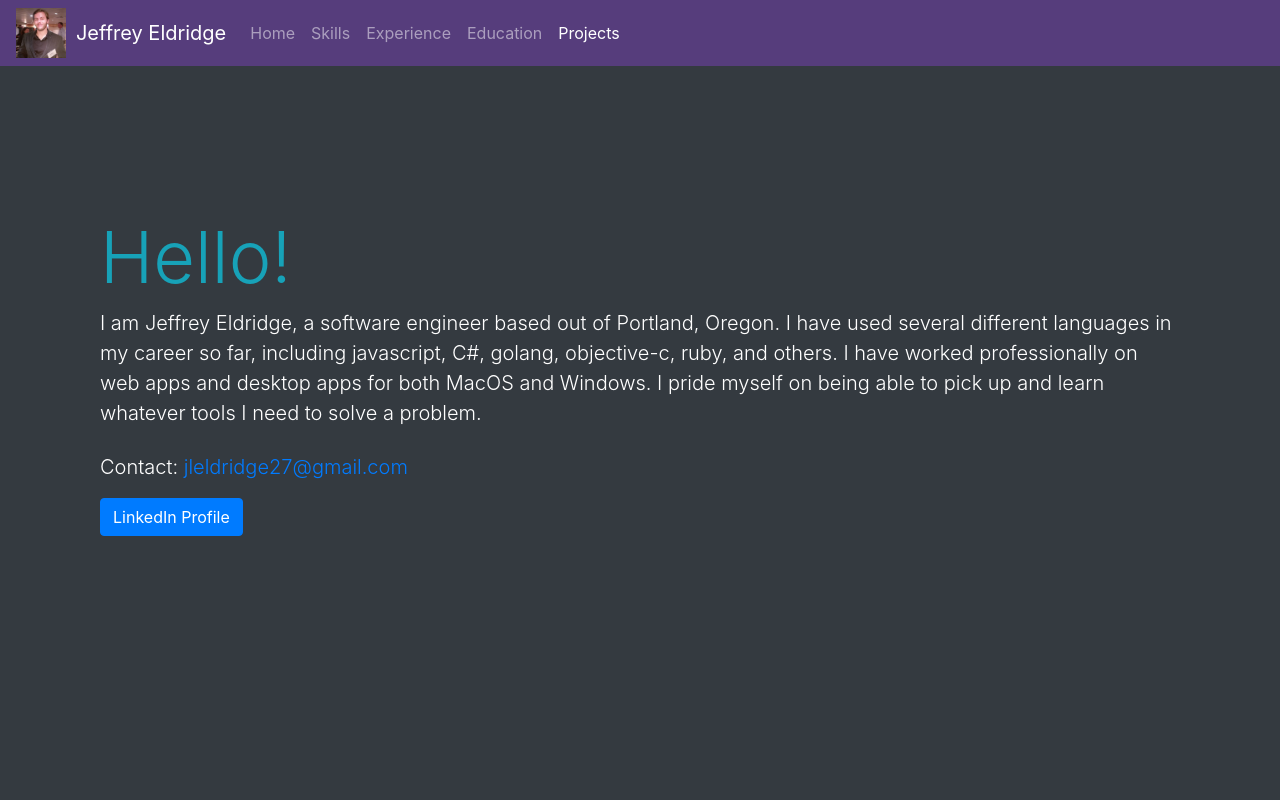
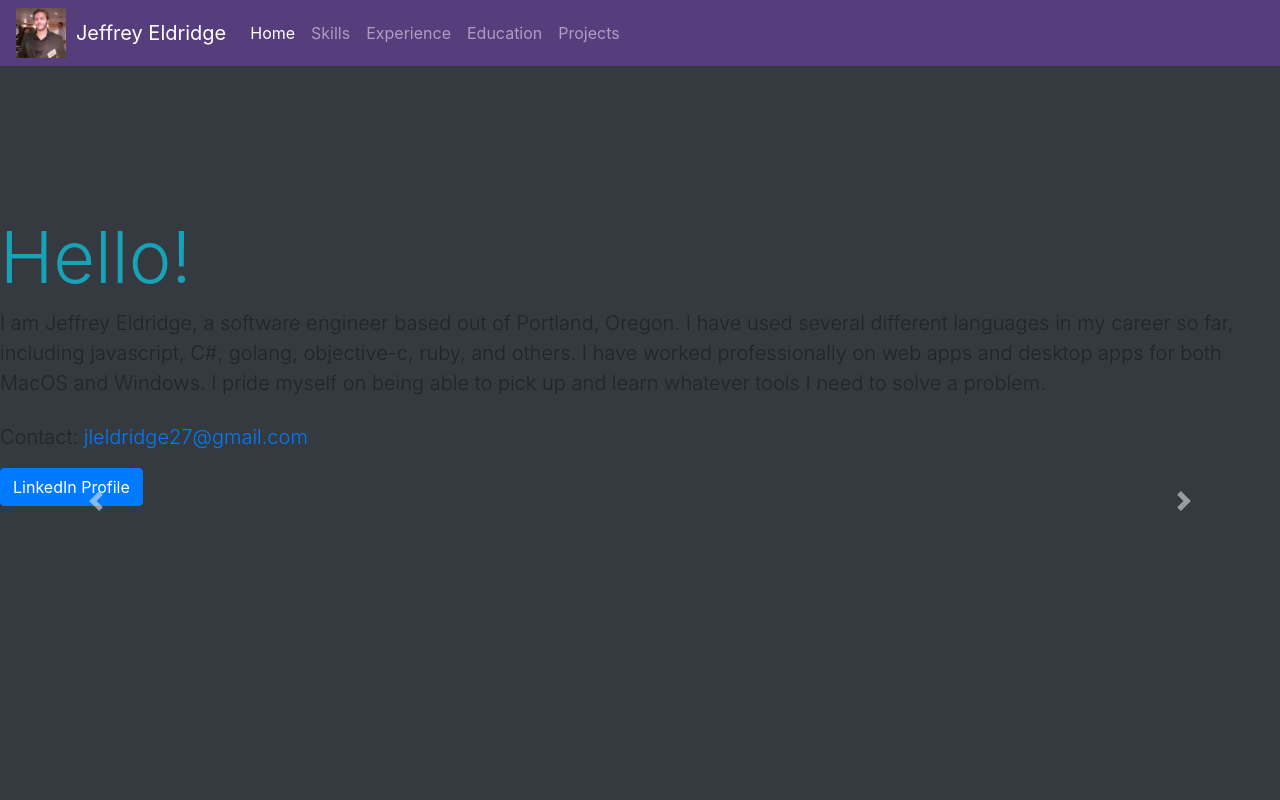
Before and after one commit to jleldridge/personal-website-ui, a React (Create React App) app: page / in a window 1280 px wide. Shown: the top 800 px of the page. Built offline with nearby package versions, Linux system fonts and the light colour scheme.

Commit message:
wip using carousel instead of long body.

```diff
--- a/src/App.js
+++ b/src/App.js
@@ -1,28 +1,39 @@
-import React, { Component } from 'react';
-import $ from 'jquery';
+import React, { Component } from "react";
+import $ from "jquery";
 
-import SmoothScrollAnchor from './components/SmoothScrollAnchor';
+import SmoothScrollAnchor from "./components/SmoothScrollAnchor";
 
-import myPicture from './assets/me.jpg';
-import Home from './pages/Home';
-import Skills from './pages/Skills';
-import Experience from './pages/Experience';
-import Education from './pages/Education';
-import Projects from './pages/Projects';
+import myPicture from "./assets/me.jpg";
+import Home from "./pages/Home";
+import Skills from "./pages/Skills";
+import Experience from "./pages/Experience";
+import Education from "./pages/Education";
+import Projects from "./pages/Projects";
 
 function hashChange(e) {
   e.preventDefault();
   var hash = window.location.hash;
   if (!hash) hash = "#home";
-  var offset = $(hash).offset();
+  const carousel = $("#parentCarousel");
+  switch (hash) {
+    case "#home":
+      carousel.carousel(0);
+      break;
+    case "#skills":
+      carousel.carousel(1);
+      break;
+  }
+  // var offset = $(hash).offset();
 
-  if (offset) {
-    $('html, body').animate({
-      scrollTop: $(hash).offset().top
-    },
-    300,
-    function(){});
-  }
+  // if (offset) {
+  //   $("html, body").animate(
+  //     {
+  //       scrollTop: $(hash).offset().top
+  //     },
+  //     300,
+  //     function() {}
+  //   );
+  // }
 }
 window.onhashchange = hashChange;
 
@@ -30,31 +41,120 @@ class App extends Component {
   render() {
     return (
       <div className="bg-dark">
-        <nav id="top-navbar" className="navbar navbar-expand-lg navbar-dark fixed-top" style={{backgroundColor: "#563D7C"}}>
-          <img style={{height:'50px', float:'left', marginRight:'10px'}} src={myPicture} alt="logo" />
+        <nav
+          id="top-navbar"
+          className="navbar navbar-expand-lg navbar-dark fixed-top"
+          style={{ backgroundColor: "#563D7C" }}
+        >
+          <img
+            style={{ height: "50px", float: "left", marginRight: "10px" }}
+            src={myPicture}
+            alt="logo"
+          />
           <div className="navbar-brand">Jeffrey Eldridge</div>
 
-          <button className="navbar-toggler" type="button" data-toggle="collapse" data-target="#navlist" aria-controls="navlist" aria-expanded="false" aria-label="Toggle navigation">
+          <button
+            className="navbar-toggler"
+            type="button"
+            data-toggle="collapse"
+            data-target="#navlist"
+            aria-controls="navlist"
+            aria-expanded="false"
+            aria-label="Toggle navigation"
+          >
             <span className="navbar-toggler-icon"></span>
           </button>
 
           <div id="navlist" className="collapse navbar-collapse">
             <div className="navbar-nav">
-              <SmoothScrollAnchor className="nav-item nav-link" href="#home">Home</SmoothScrollAnchor>
-              <SmoothScrollAnchor className="nav-item nav-link" href="#skills">Skills</SmoothScrollAnchor>
-              <SmoothScrollAnchor className="nav-item nav-link" href="#experience">Experience</SmoothScrollAnchor>
-              <SmoothScrollAnchor className="nav-item nav-link" href="#education">Education</SmoothScrollAnchor>
-              <SmoothScrollAnchor className="nav-item nav-link" href="#projects">Projects</SmoothScrollAnchor>
+              <SmoothScrollAnchor className="nav-item nav-link" href="#home">
+                Home
+              </SmoothScrollAnchor>
+              <SmoothScrollAnchor className="nav-item nav-link" href="#skills">
+                Skills
+              </SmoothScrollAnchor>
+              <SmoothScrollAnchor
+                className="nav-item nav-link"
+                href="#experience"
+              >
+                Experience
+              </SmoothScrollAnchor>
+              <SmoothScrollAnchor
+                className="nav-item nav-link"
+                href="#education"
+              >
+                Education
+              </SmoothScrollAnchor>
+              <SmoothScrollAnchor
+                className="nav-item nav-link"
+                href="#projects"
+              >
+                Projects
+              </SmoothScrollAnchor>
             </div>
           </div>
-
         </nav>
-        <div className="container bg-dark text-white" style={{paddingTop:"75px"}}>
-          <div style={{paddingBottom: "400px", paddingTop: "75px"}} id="home" className="container-fluid"><Home /></div>
-          <div style={{paddingBottom: "400px", paddingTop: "75px"}} id="skills" className="container-fluid"><Skills /></div>
-          <div style={{paddingBottom: "400px", paddingTop: "75px"}} id="experience" className="container-fluid"><Experience /></div>
-          <div style={{paddingBottom: "400px", paddingTop: "75px"}} id="education" className="container-fluid"><Education /></div>
-          <div style={{paddingBottom: "200px", paddingTop: "75px"}} id="projects" className="container-fluid"><Projects /></div>
+        <div
+          className="carousel slide"
+          style={{ paddingTop: "75px" }}
+          data-interval={false}
+          id="parentCarousel"
+        >
+          <div className="carousel-inner">
+            <div
+              style={{ paddingBottom: "400px", paddingTop: "75px" }}
+              id="home"
+              className="carousel-item active"
+            >
+              <Home />
+            </div>
+            <div
+              style={{ paddingBottom: "400px", paddingTop: "75px" }}
+              id="skills"
+              className="carousel-item"
+            >
+              <Skills />
+            </div>
+            <div
+              style={{ paddingBottom: "400px", paddingTop: "75px" }}
+              id="experience"
+              className="carousel-item"
+            >
+              <Experience />
+            </div>
+            <div
+              style={{ paddingBottom: "400px", paddingTop: "75px" }}
+              id="education"
+              className="carousel-item"
+            >
+              <Education />
+            </div>
+            <div
+              style={{ paddingBottom: "200px", paddingTop: "75px" }}
+              id="projects"
+              className="carousel-item"
+            >
+              <Projects />
+            </div>
+          </div>
+          <a
+            class="carousel-control-prev"
+            href="#parentCarousel"
+            role="button"
+            data-slide="prev"
+          >
+            <span class="carousel-control-prev-icon" aria-hidden="true"></span>
+            <span class="sr-only">Previous</span>
+          </a>
+          <a
+            class="carousel-control-next"
+            href="#parentCarousel"
+            role="button"
+            data-slide="next"
+          >
+            <span class="carousel-control-next-icon" aria-hidden="true"></span>
+            <span class="sr-only">Next</span>
+          </a>
         </div>
       </div>
     );
```
